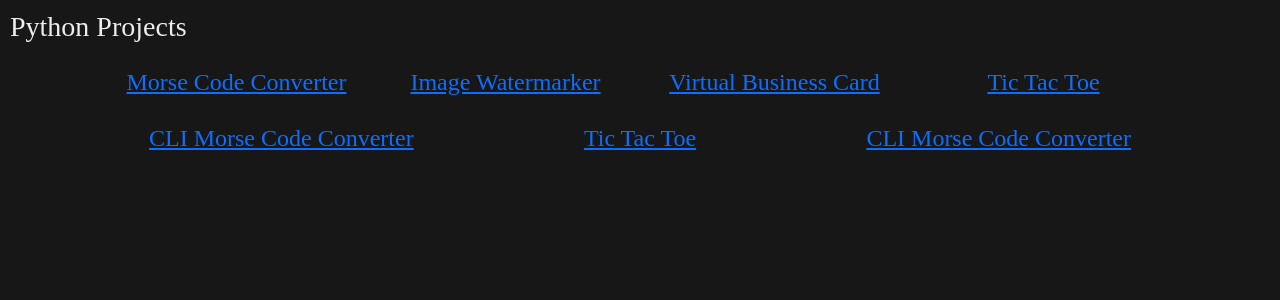
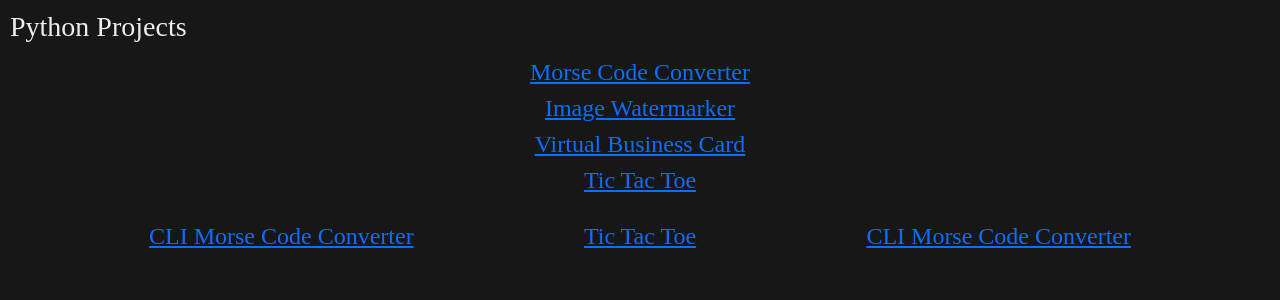
Before and after one commit to keithgaines/bootstrapPortfolio, a Flask app: page /pythonPortfolio.html in a window 1280 px wide. Shown: the part 58-358 px from the top of the page. Run offline with Flask 2, Linux system fonts and the light colour scheme.

Commit message:
Update pythonPortfolio.html

```diff
--- a/templates/pythonPortfolio.html
+++ b/templates/pythonPortfolio.html
@@ -39,7 +39,6 @@
     </h3>
     <div style="text-align: center; font-size: x-large;">
         <div class="container">
-            <div class="row" style="margin: 20px;">
             <div class="col">
                 <a href="https://replit.com/@keithgaines/morseCodeConverter#main.py">Morse Code Converter</a>
             </div>
@@ -51,7 +50,6 @@
             </div>
             <div class="col">
                 <a href="https://replit.com/@keithgaines/TicTacToe#main.py">Tic Tac Toe</a>
-                </div>
             </div>
             <div class="row" style="margin: 20px;">
                 <div class="col">
```
Lines whose indentation alone changed are shown as unchanged.
